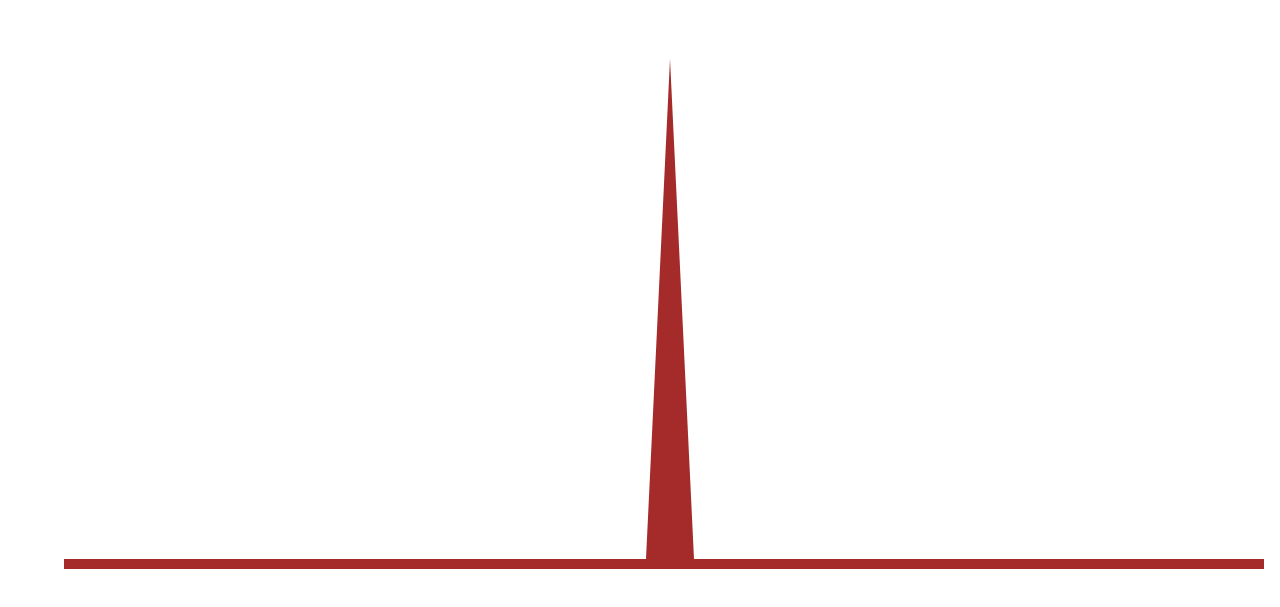
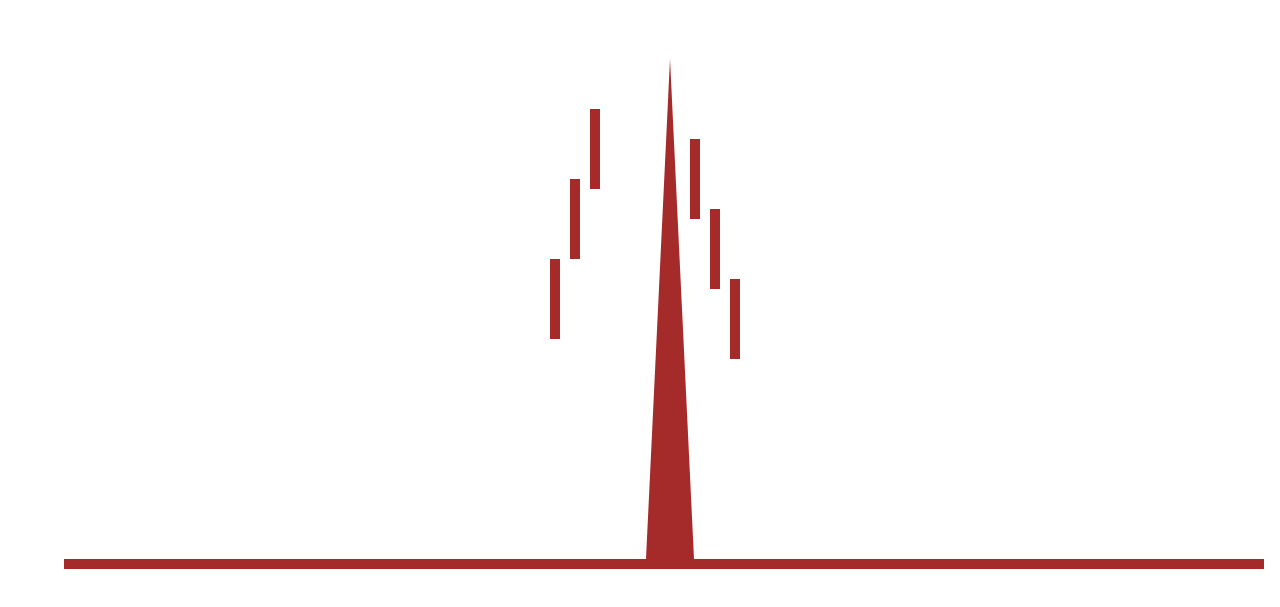
Before and after one commit to PRTIMES-hackathon-2025-winter-team2/frontend, a React (Create React App) app: page /tree in a window 1280 px wide. Shown: the part 207-814 px from the top of the page. Built offline with nearby package versions, Linux system fonts and the light colour scheme.

Commit message:
6本枝を生やす

```diff
--- a/src/components/pages/tree/TreeComponent.tsx
+++ b/src/components/pages/tree/TreeComponent.tsx
@@ -40,6 +40,32 @@ export const TreeComponent = () => {
           width: "60px",
         }}
       />
+      {/* Thin Branches */}
+      {[
+        { top: -450, left: -50, rotate: -30 },
+        { top: -420, left: 50, rotate: 30 },
+        { top: -380, left: -70, rotate: -45 },
+        { top: -350, left: 70, rotate: 45 },
+        { top: -300, left: -90, rotate: -60 },
+        { top: -280, left: 90, rotate: 60 },
+      ].map((branch, index) => (
+        <motion.div
+          key={index}
+          initial={{ opacity: 0, scaleY: 0 }}
+          animate={{ opacity: 1, scaleY: 1 }}
+          transition={{ duration: 1, ease: "easeOut" }}
+          style={{
+            position: "absolute",
+            top: `${bottomOffset + branch.top}px`,
+            left: `calc(50% + ${branch.left}px)`,
+            width: "10px",
+            height: "80px",
+            backgroundColor: "brown",
+            transformOrigin: "bottom center",
+            transform: `rotate(${branch.rotate}deg)`,
+          }}
+        />
+      ))}
     </Container>
   );
 };
```
